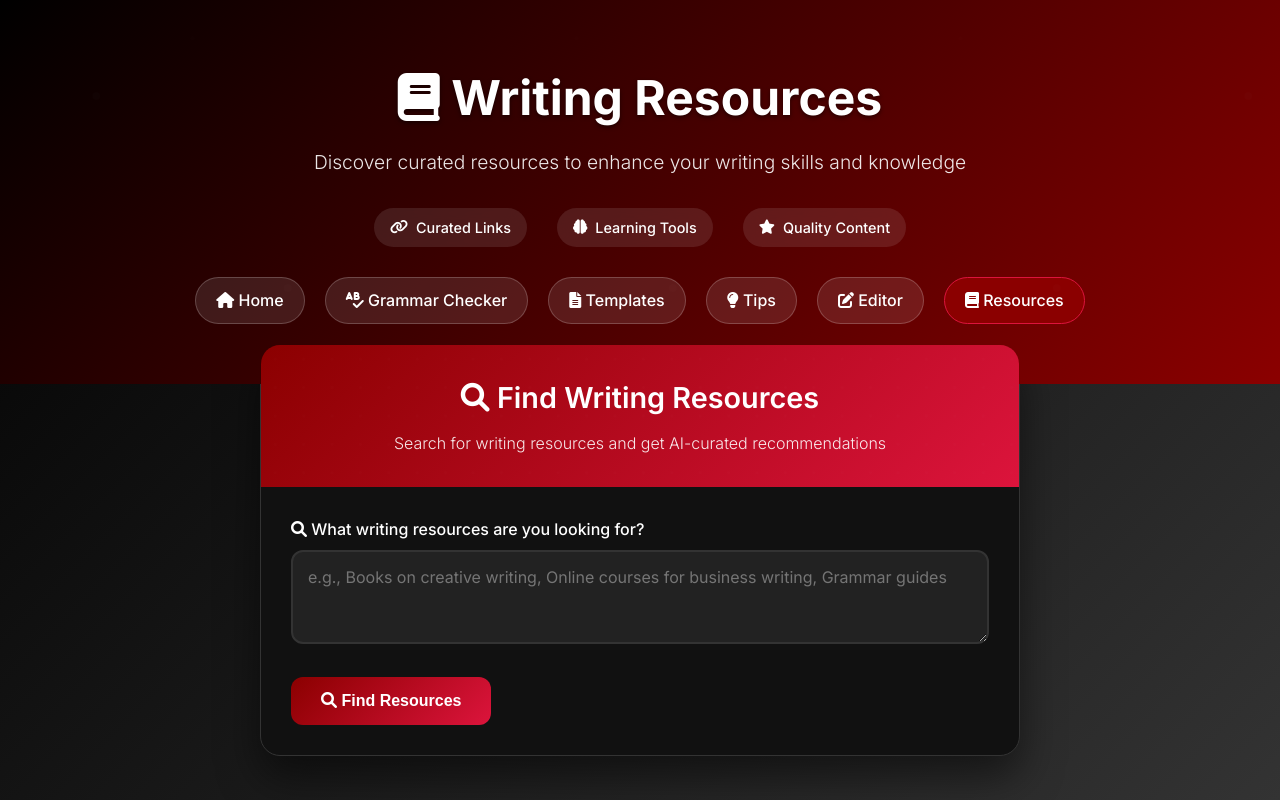
After one commit to deleon-jasminerobelle/AI_WriterHelp, a Flask app: page /resources in a window 1280 px wide. The commit adds this page. Run offline with Flask 3, Linux system fonts and the light colour scheme.

Commit message:
adding templates and resources pages

```diff
--- a/ai-writing-assistant/app.py
+++ b/ai-writing-assistant/app.py
@@ -33,5 +33,111 @@ def generate():
         generated_text = f'Error: {str(e)}'
     return render_template('index.html', result=generated_text, prompt=prompt, tone=tone)
 
+@app.route('/grammar-checker', methods=['GET', 'POST'])
+def grammar_checker():
+    if request.method == 'POST':
+        text = request.form['text']
+        try:
+            # Use Hugging Face for grammar correction
+            correction = client.chat.completions.create(
+                model="openai/gpt-oss-120b",
+                messages=[
+                    {
+                        "role": "user",
+                        "content": f"Correct the grammar and improve the writing of the following text: {text}"
+                    }
+                ],
+            )
+            corrected_text = correction.choices[0].message.content
+        except Exception as e:
+            corrected_text = f'Error: {str(e)}'
+        return render_template('grammar_checker.html', original=text, corrected=corrected_text)
+    return render_template('grammar_checker.html')
+
+@app.route('/templates', methods=['GET', 'POST'])
+def templates():
+    if request.method == 'POST':
+        category = request.form['category']
+        try:
+            # Use Hugging Face to generate template
+            template_request = client.chat.completions.create(
+                model="openai/gpt-oss-120b",
+                messages=[
+                    {
+                        "role": "user",
+                        "content": f"Generate a professional template for a {category}. Include placeholders and structure."
+                    }
+                ],
+            )
+            template = template_request.choices[0].message.content
+        except Exception as e:
+            template = f'Error: {str(e)}'
+        return render_template('templates.html', category=category, template=template)
+    return render_template('templates.html')
+
+@app.route('/tips', methods=['GET', 'POST'])
+def tips():
+    if request.method == 'POST':
+        topic = request.form['topic']
+        try:
+            # Use Hugging Face to generate writing tips
+            tips_request = client.chat.completions.create(
+                model="openai/gpt-oss-120b",
+                messages=[
+                    {
+                        "role": "user",
+                        "content": f"Provide detailed writing tips for: {topic}. Include practical advice and examples."
+                    }
+                ],
+            )
+            tips = tips_request.choices[0].message.content
+        except Exception as e:
+            tips = f'Error: {str(e)}'
+        return render_template('tips.html', topic=topic, tips=tips)
+    return render_template('tips.html')
+
+@app.route('/editor', methods=['GET', 'POST'])
+def editor():
+    if request.method == 'POST':
+        text = request.form['text']
+        suggestion_type = request.form['suggestion_type']
+        try:
+            # Use Hugging Face for text suggestions
+            suggestion_request = client.chat.completions.create(
+                model="openai/gpt-oss-120b",
+                messages=[
+                    {
+                        "role": "user",
+                        "content": f"{suggestion_type.capitalize()} the following text: {text}"
+                    }
+                ],
+            )
+            suggestions = suggestion_request.choices[0].message.content
+        except Exception as e:
+            suggestions = f'Error: {str(e)}'
+        return render_template('editor.html', text=text, suggestion_type=suggestion_type, suggestions=suggestions)
+    return render_template('editor.html')
+
+@app.route('/resources', methods=['GET', 'POST'])
+def resources():
+    if request.method == 'POST':
+        query = request.form['query']
+        try:
+            # Use Hugging Face to find resources
+            resources_request = client.chat.completions.create(
+                model="openai/gpt-oss-120b",
+                messages=[
+                    {
+                        "role": "user",
+                        "content": f"Recommend writing resources for: {query}. Include books, websites, courses, and tools with brief descriptions."
+                    }
+                ],
+            )
+            resources = resources_request.choices[0].message.content
+        except Exception as e:
+            resources = f'Error: {str(e)}'
+        return render_template('resources.html', query=query, resources=resources)
+    return render_template('resources.html')
+
 if __name__ == '__main__':
     app.run(debug=True)
--- a/ai-writing-assistant/static/css/style.css
+++ b/ai-writing-assistant/static/css/style.css
@@ -379,6 +379,30 @@ select option {
     }
 }
 
+/* Hero navigation */
+.hero-nav {
+    display: flex;
+    justify-content: center;
+    gap: 20px;
+    margin-top: 30px;
+}
+
+.nav-link {
+    color: white;
+    text-decoration: none;
+    padding: 10px 20px;
+    border-radius: 25px;
+    font-weight: 500;
+    transition: all 0.3s ease;
+    background: rgba(255,255,255,0.1);
+    border: 1px solid rgba(255,255,255,0.2);
+}
+
+.nav-link:hover, .nav-link.active {
+    background: #8B0000;
+    border-color: #DC143C;
+}
+
 /* Responsive design */
 @media (max-width: 768px) {
     .hero-content h1 {
@@ -392,6 +416,11 @@ select option {
     .hero-stats {
         flex-direction: column;
         gap: 15px;
+    }
+
+    .hero-nav {
+        flex-direction: column;
+        gap: 10px;
     }
 
     .container {
--- /dev/null
+++ b/ai-writing-assistant/templates/resources.html
@@ -0,0 +1,105 @@
+<!DOCTYPE html>
+<html lang="en">
+<head>
+    <meta charset="UTF-8">
+    <meta name="viewport" content="width=device-width, initial-scale=1.0">
+    <title>Resources - AI Writing Assistant</title>
+    <link rel="stylesheet" href="{{ url_for('static', filename='css/style.css') }}">
+    <link href="https://fonts.googleapis.com/css2?family=Inter:wght@300;400;500;600;700&display=swap" rel="stylesheet">
+    <link rel="stylesheet" href="https://cdnjs.cloudflare.com/ajax/libs/font-awesome/6.0.0/css/all.min.css">
+</head>
+<body>
+    <div class="hero">
+        <div class="hero-content">
+            <h1><i class="fas fa-book"></i> Writing Resources</h1>
+            <p>Discover curated resources to enhance your writing skills and knowledge</p>
+            <div class="hero-stats">
+                <div class="stat"><i class="fas fa-link"></i> Curated Links</div>
+                <div class="stat"><i class="fas fa-brain"></i> Learning Tools</div>
+                <div class="stat"><i class="fas fa-star"></i> Quality Content</div>
+            </div>
+            <div class="hero-nav">
+                <a href="/" class="nav-link"><i class="fas fa-home"></i> Home</a>
+                <a href="/grammar-checker" class="nav-link"><i class="fas fa-spell-check"></i> Grammar Checker</a>
+                <a href="/templates" class="nav-link"><i class="fas fa-file-alt"></i> Templates</a>
+                <a href="/tips" class="nav-link"><i class="fas fa-lightbulb"></i> Tips</a>
+                <a href="/editor" class="nav-link"><i class="fas fa-edit"></i> Editor</a>
+                <a href="/resources" class="nav-link active"><i class="fas fa-book"></i> Resources</a>
+            </div>
+        </div>
+    </div>
+
+    <div class="container">
+        <div class="card">
+            <div class="card-header">
+                <h2><i class="fas fa-search"></i> Find Writing Resources</h2>
+                <p>Search for writing resources and get AI-curated recommendations</p>
+            </div>
+
+            <form method="POST" action="/resources" class="form" id="resources-form">
+                <div class="form-group">
+                    <label for="query"><i class="fas fa-search"></i> What writing resources are you looking for?</label>
+                    <textarea id="query" name="query" rows="3" placeholder="e.g., Books on creative writing, Online courses for business writing, Grammar guides">{{ query if query else '' }}</textarea>
+                </div>
+
+                <button type="submit" class="btn-primary" id="search-btn">
+                    <i class="fas fa-search"></i> Find Resources
+                </button>
+            </form>
+
+            <div id="loading" class="loading" style="display: none;">
+                <div class="spinner"></div>
+                <p>AI is finding resources...</p>
+            </div>
+
+            {% if resources %}
+                <div class="result-card">
+                    <div class="result-header">
+                        <h3><i class="fas fa-star"></i> Recommended Resources</h3>
+                        <div class="result-actions">
+                            <button class="copy-btn" onclick="copyToClipboard()">
+                                <i class="fas fa-copy"></i> Copy
+                            </button>
+                            <button class="regenerate-btn" onclick="regenerate()">
+                                <i class="fas fa-redo"></i> Search Again
+                            </button>
+                        </div>
+                    </div>
+                    <div class="result-content">
+                        <div id="result-text" class="writing-suggestion">{{ resources }}</div>
+                    </div>
+                </div>
+            {% endif %}
+        </div>
+    </div>
+
+    <script>
+        function copyToClipboard() {
+            const text = document.getElementById('result-text').innerText;
+            navigator.clipboard.writeText(text).then(() => {
+                showNotification('Copied to clipboard!');
+            });
+        }
+
+        function regenerate() {
+            document.getElementById('resources-form').submit();
+        }
+
+        function showNotification(message) {
+            const notification = document.createElement('div');
+            notification.className = 'notification';
+            notification.innerHTML = `<i class="fas fa-check"></i> ${message}`;
+            document.body.appendChild(notification);
+            setTimeout(() => {
+                notification.remove();
+            }, 3000);
+        }
+
+        document.getElementById('resources-form').addEventListener('submit', function() {
+            document.getElementById('loading').style.display = 'block';
+            document.getElementById('search-btn').disabled = true;
+            document.getElementById('search-btn').innerHTML = '<i class="fas fa-spinner fa-spin"></i> Searching...';
+        });
+    </script>
+</body>
+</html>
```
Also changed, not shown: ai-writing-assistant/TODO.md (deleted, +0 -6 lines), ai-writing-assistant/templates/editor.html (added, +116 -0 lines), ai-writing-assistant/templates/grammar_checker.html (added, +97 -0 lines), ai-writing-assistant/templates/index.html (+8 -0 lines), ai-writing-assistant/templates/templates.html (added, +112 -0 lines), ai-writing-assistant/templates/tips.html (added, +105 -0 lines).
